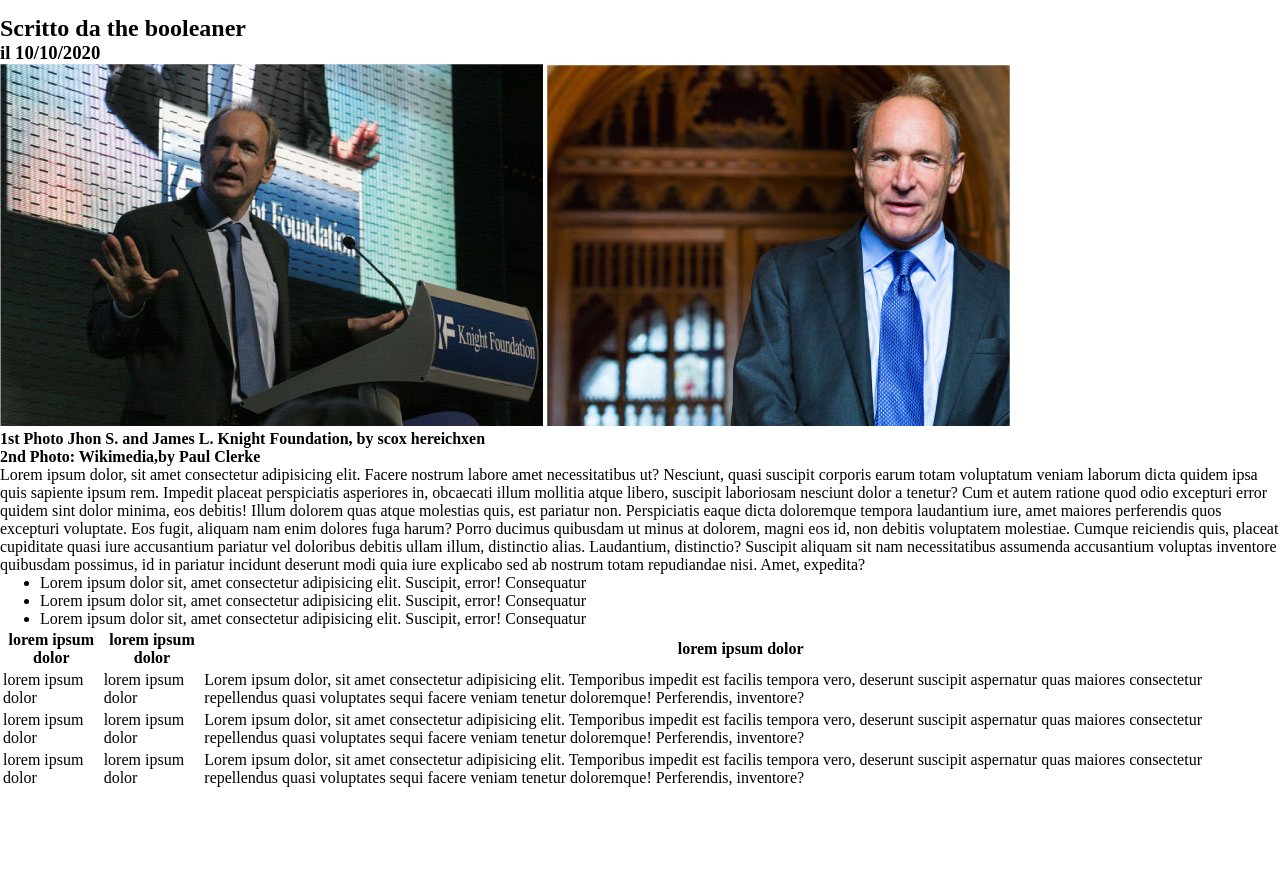
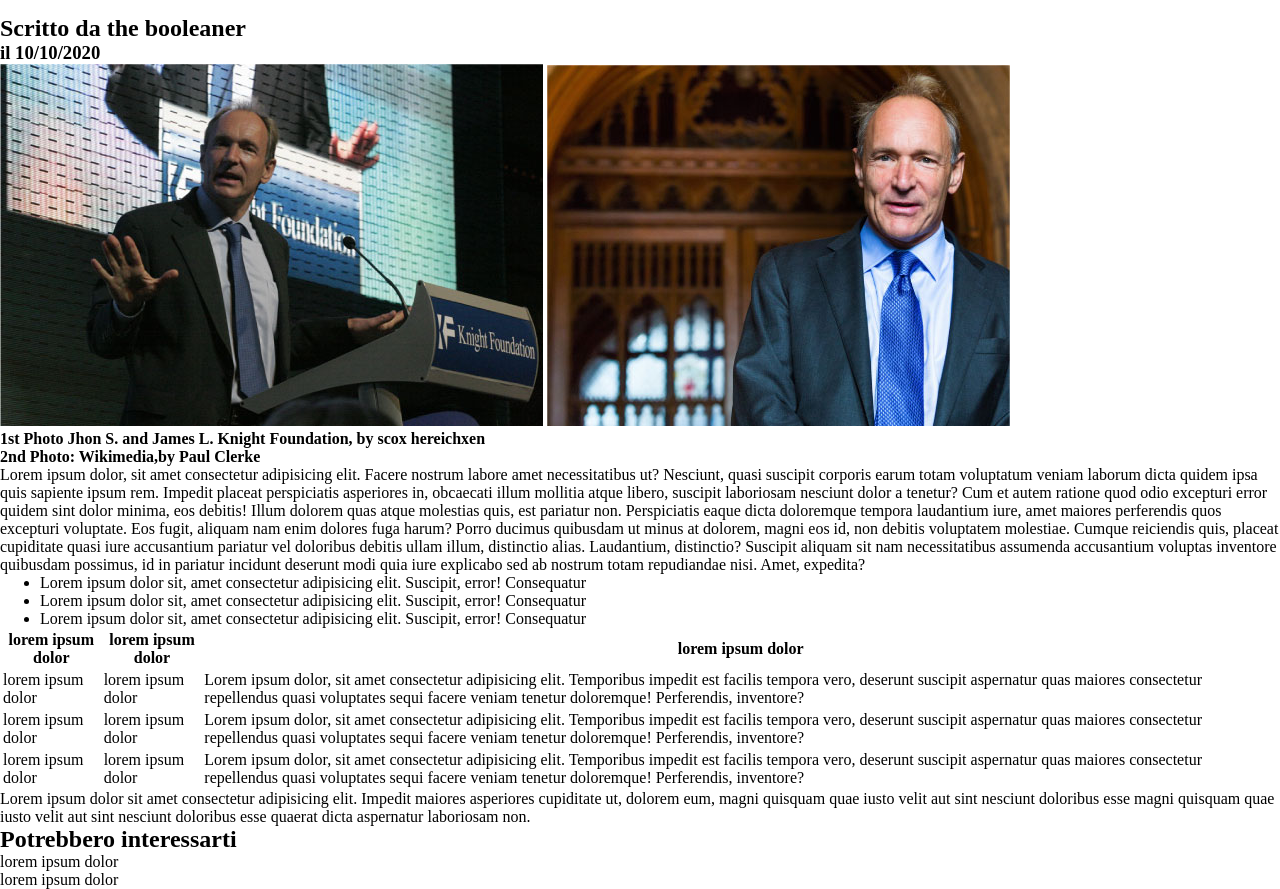
Before and after one commit to CarloMart88/html-css-booleaner, a plain HTML site: page index.html in a window 1280 px wide. Shown: the part 125-1014 px from the top of the page. Before the commit the page ends 915 px from the top, so only its background shows below. Drawn offline with Linux system fonts and the light colour scheme.

Commit message:
processing

```diff
--- a/index.html
+++ b/index.html
@@ -86,18 +86,18 @@
 
     </table>
 
-
-
-
-
-
-
+    <div> Lorem ipsum dolor sit amet consectetur adipisicing elit. Impedit maiores asperiores cupiditate ut, dolorem
+      eum,
+      magni quisquam quae iusto velit aut sint nesciunt doloribus esse <span class="mark-up-yellow">magni quisquam quae
+        iusto velit aut sint nesciunt doloribus esse </span> quaerat dicta aspernatur laboriosam non.</div>
 
 
   </main>
   <footer>
+    <h2 class="lightgray">Potrebbero interessarti</h2>
 
-
+    <div class="purple">lorem ipsum dolor</div>
+    <div class="market">lorem ipsum dolor</div>
 
 
 
```
